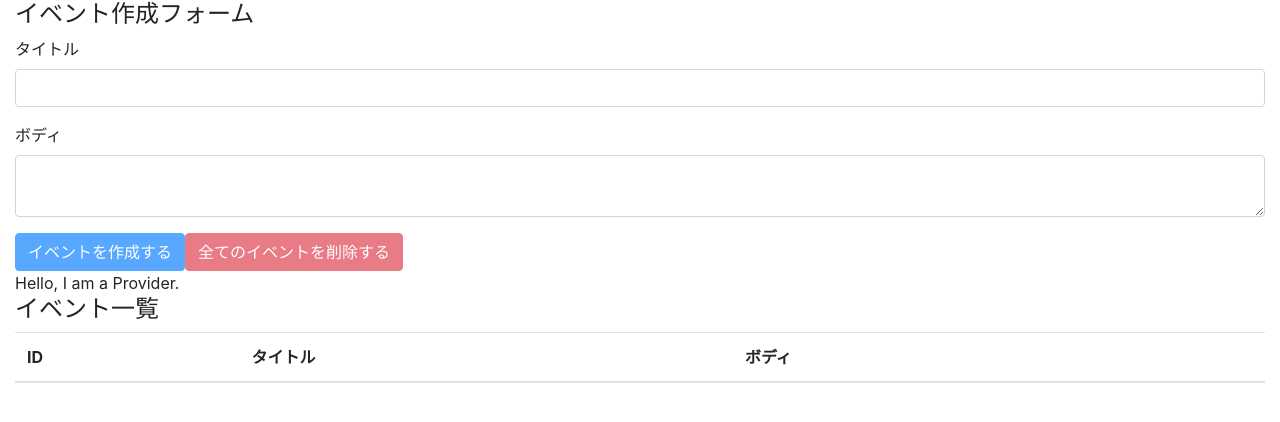
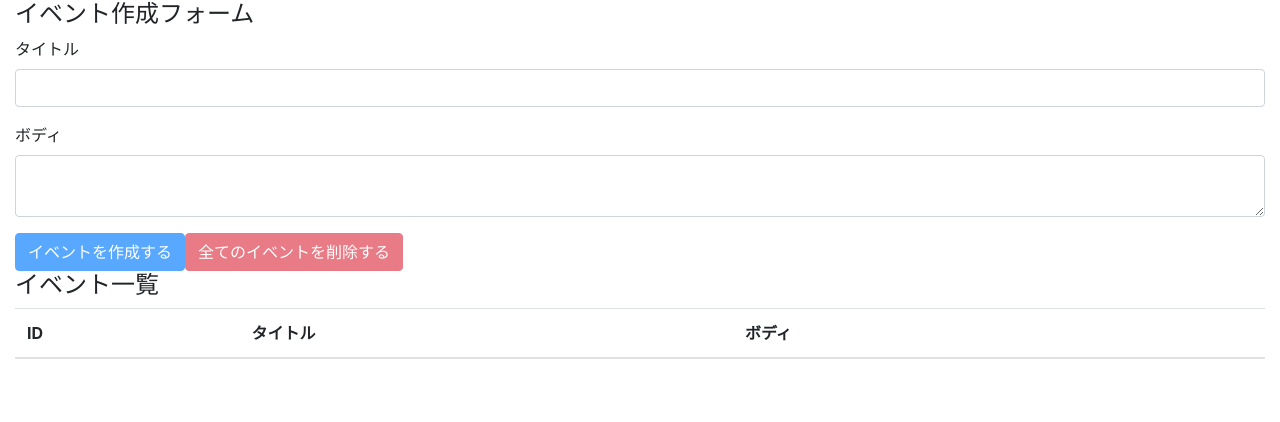
Before and after one commit to machamp0714/react-hooks, a React (Create React App) app: page / in a window 1280 px wide. Shown: the top 422 px of the page. Built offline with nearby package versions, Linux system fonts and the light colour scheme.

Commit message:
resolve prop drilling issue

```diff
--- a/src/components/App.js
+++ b/src/components/App.js
@@ -5,16 +5,14 @@
 import reducer from "../reducers";
 import AppContext from "../contexts/AppContext";
 
-console.log(AppContext);
-
 const App = () => {
   const [state, dispatch] = useReducer(reducer, []);
 
   return (
-    <AppContext.Provider value={"Hello, I am a Provider."}>
+    <AppContext.Provider value={{ state, dispatch }}>
       <div className="container-fluid">
-        <EventForm state={state} dispatch={dispatch} />
-        <Events state={state} dispatch={dispatch} />
+        <EventForm />
+        <Events />
       </div>
     </AppContext.Provider>
   );
--- a/src/components/Event.js
+++ b/src/components/Event.js
@@ -1,7 +1,10 @@
-import React from "react";
+import React, { useContext } from "react";
 import { DELETE_EVENT } from "../actions/index";
+import AppContext from "../contexts/AppContext";
 
-const Event = ({ event, dispatch }) => {
+const Event = ({ event }) => {
+  const { dispatch } = useContext(AppContext);
+
   const handleClickDelete = () => {
     const result = window.confirm(
       `イベント(id=${event.id})を削除しても良いですか？`
--- a/src/components/EventForm.js
+++ b/src/components/EventForm.js
@@ -1,7 +1,9 @@
-import React, { useState } from "react";
+import React, { useState, useContext } from "react";
 import { CREATE_EVENT, DELETE_ALL_EVENTS } from "../actions/index";
+import AppContext from "../contexts/AppContext";
 
-const EventForm = ({ state, dispatch }) => {
+const EventForm = () => {
+  const { state, dispatch } = useContext(AppContext);
   const [title, setTitle] = useState("");
   const [body, setBody] = useState("");
 
--- a/src/components/Events.js
+++ b/src/components/Events.js
@@ -2,12 +2,11 @@
 import Event from "./Event";
 import AppContext from "../contexts/AppContext";
 
-const Events = ({ state, dispatch }) => {
-  const value = useContext(AppContext);
+const Events = () => {
+  const { state } = useContext(AppContext);
 
   return (
     <>
-      <div>{value}</div>
       <h4>イベント一覧</h4>
 
       <table className="table table-hover">
@@ -21,7 +20,7 @@
         </thead>
         <tbody>
           {state.map(event => (
-            <Event key={event.id} event={event} dispatch={dispatch} />
+            <Event key={event.id} event={event} />
           ))}
         </tbody>
       </table>
```
